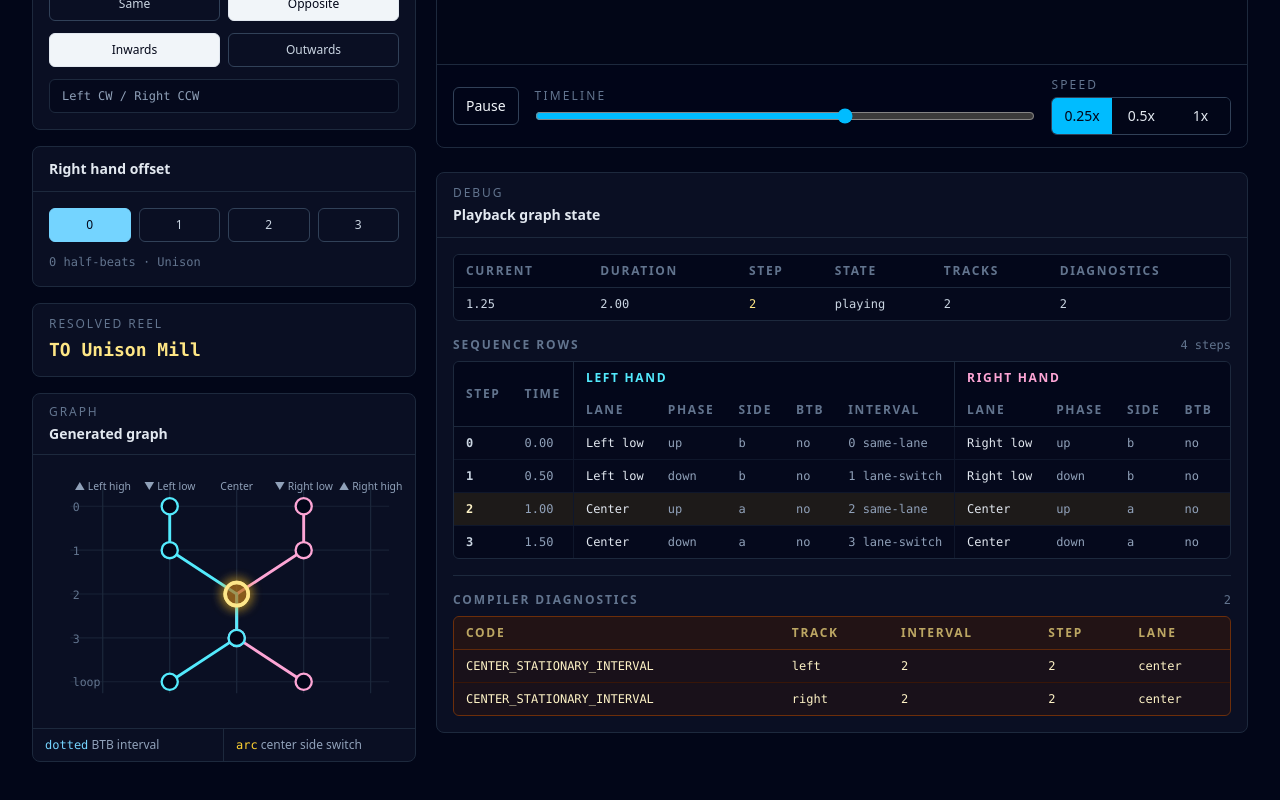
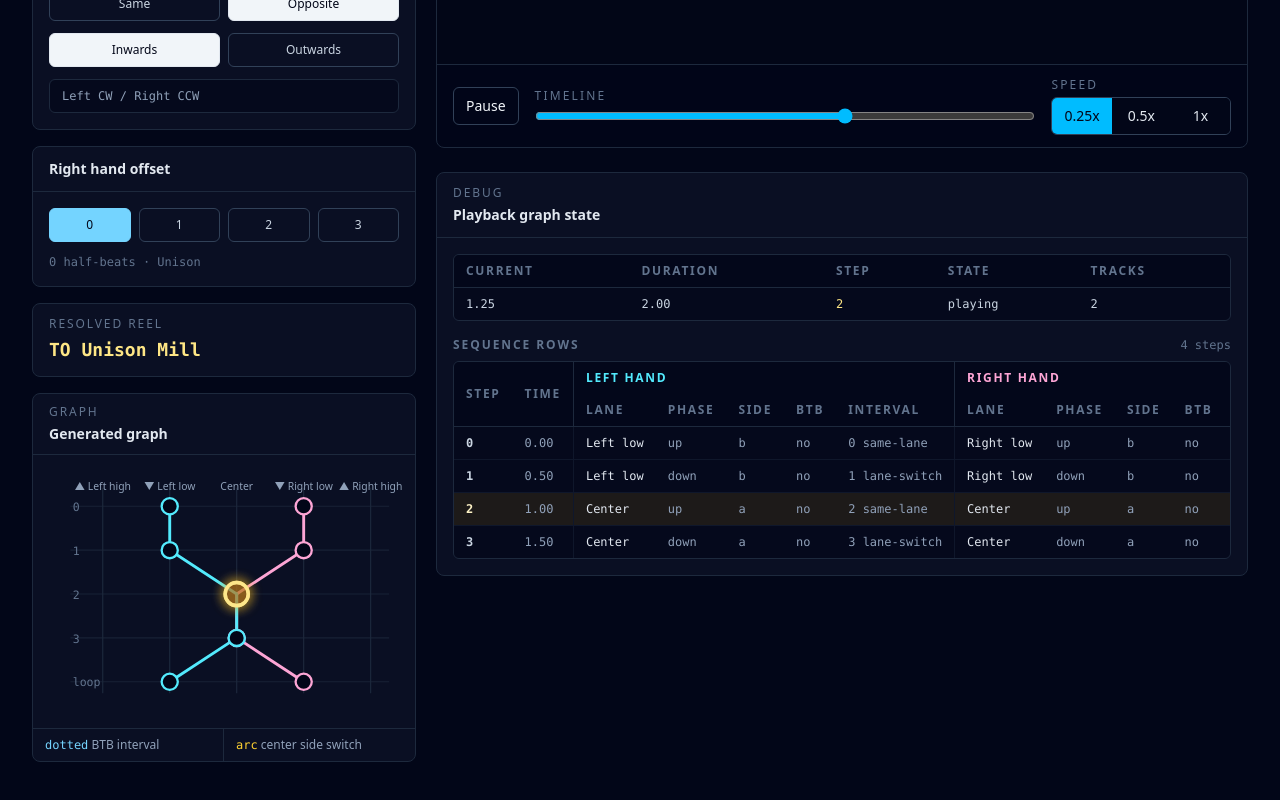
Before and after one commit to Jragon/poi-viz, a Vue app: page /lab/reel-explorer in a window 1280 px wide. Shown: the part 713-1513 px from the top of the page. Built offline with nearby package versions, Linux system fonts and the light colour scheme.

Commit message:
remove compiler diagnostics

```diff
--- a/src/lab/experiments/poi-beat-graph/PoiBeatGraphDebugPanel.vue
+++ b/src/lab/experiments/poi-beat-graph/PoiBeatGraphDebugPanel.vue
@@ -2,7 +2,6 @@
 import { computed } from "vue";
 
 import type { TimeUnit } from "@/engine/types";
-import type { PoiBeatCompileDiagnostic } from "@/lab/experiments/poi-beat-graph/compileBeatGraph";
 import {
   deriveLoopIntervals,
   deriveRowState,
@@ -25,7 +24,6 @@ const props = defineProps<{
   currentTime: TimeUnit;
   duration: TimeUnit;
   isPlaying: boolean;
-  diagnostics: readonly PoiBeatCompileDiagnostic[];
 }>();
 
 interface TrackStepCell {
@@ -104,10 +102,6 @@ function intervalLabel(cell: TrackStepCell): string {
   if (!cell.interval) return "-";
   return `${cell.interval.index} ${cell.interval.kind}`;
 }
-
-function diagnosticKey(diagnostic: PoiBeatCompileDiagnostic): string {
-  return `${diagnostic.code}-${diagnostic.trackId}-${diagnostic.intervalIndex ?? "track"}-${diagnostic.step ?? "none"}-${diagnostic.laneId ?? "none"}`;
-}
 </script>
 
 <template>
@@ -127,7 +121,6 @@ function diagnosticKey(diagnostic: PoiBeatCompileDiagnostic): string {
               <th class="px-3 py-2 font-semibold uppercase tracking-[0.14em]">Step</th>
               <th class="px-3 py-2 font-semibold uppercase tracking-[0.14em]">State</th>
               <th class="px-3 py-2 font-semibold uppercase tracking-[0.14em]">Tracks</th>
-              <th class="px-3 py-2 font-semibold uppercase tracking-[0.14em]">Diagnostics</th>
             </tr>
           </thead>
           <tbody class="bg-slate-950/60 font-mono text-slate-300">
@@ -137,7 +130,6 @@ function diagnosticKey(diagnostic: PoiBeatCompileDiagnostic): string {
               <td class="whitespace-nowrap px-3 py-2 text-amber-200">{{ activeStepLabel }}</td>
               <td class="whitespace-nowrap px-3 py-2">{{ playbackLabel }}</td>
               <td class="whitespace-nowrap px-3 py-2">{{ visibleTracks.length }}</td>
-              <td class="whitespace-nowrap px-3 py-2">{{ diagnostics.length }}</td>
             </tr>
           </tbody>
         </table>
@@ -229,50 +221,6 @@ function diagnosticKey(diagnostic: PoiBeatCompileDiagnostic): string {
           No sequence rows.
         </p>
       </div>
-
-      <div class="grid gap-2 border-t border-slate-800 pt-4">
-        <div class="flex items-center justify-between gap-3">
-          <h3 class="text-xs font-semibold uppercase tracking-[0.16em] text-slate-500">
-            Compiler Diagnostics
-          </h3>
-          <p class="font-mono text-xs text-slate-500">{{ diagnostics.length }}</p>
-        </div>
-
-        <div
-          v-if="diagnostics.length > 0"
-          class="overflow-x-auto rounded-md border border-amber-800/70"
-        >
-          <table class="min-w-full divide-y divide-amber-900/70 text-left text-xs">
-            <thead class="bg-amber-950/40 text-amber-200/70">
-              <tr>
-                <th class="px-3 py-2 font-semibold uppercase tracking-[0.14em]">Code</th>
-                <th class="px-3 py-2 font-semibold uppercase tracking-[0.14em]">Track</th>
-                <th class="px-3 py-2 font-semibold uppercase tracking-[0.14em]">Interval</th>
-                <th class="px-3 py-2 font-semibold uppercase tracking-[0.14em]">Step</th>
-                <th class="px-3 py-2 font-semibold uppercase tracking-[0.14em]">Lane</th>
-              </tr>
-            </thead>
-            <tbody class="divide-y divide-amber-950/70 bg-amber-950/25 font-mono text-amber-100">
-              <tr v-for="diagnostic in diagnostics" :key="diagnosticKey(diagnostic)">
-                <td class="whitespace-nowrap px-3 py-2">{{ diagnostic.code }}</td>
-                <td class="whitespace-nowrap px-3 py-2">{{ diagnostic.trackId }}</td>
-                <td class="whitespace-nowrap px-3 py-2">
-                  {{ diagnostic.intervalIndex ?? "-" }}
-                </td>
-                <td class="whitespace-nowrap px-3 py-2">{{ diagnostic.step ?? "-" }}</td>
-                <td class="whitespace-nowrap px-3 py-2">{{ diagnostic.laneId ?? "-" }}</td>
-              </tr>
-            </tbody>
-          </table>
-        </div>
-
-        <p
-          v-else
-          class="rounded-md border border-slate-800 bg-slate-950/60 px-3 py-2 text-xs text-slate-500"
-        >
-          No compiler diagnostics.
-        </p>
-      </div>
     </div>
   </section>
 </template>
--- a/src/lab/experiments/poi-beat-graph/PoiBeatGraphPage.vue
+++ b/src/lab/experiments/poi-beat-graph/PoiBeatGraphPage.vue
@@ -411,7 +411,6 @@ function phaseButtonClass(track: PoiBeatTrack, phase: PoiBeatPhaseLabel): string
           :current-time="transport.currentTime.value"
           :duration="transport.duration.value"
           :is-playing="transport.isPlaying.value"
-          :diagnostics="compiled.diagnostics"
         />
       </div>
     </section>
--- a/src/lab/experiments/poi-beat-graph/compileBeatGraph.ts
+++ b/src/lab/experiments/poi-beat-graph/compileBeatGraph.ts
@@ -29,10 +29,7 @@ export const DEFAULT_POI_BEAT_COMPILER_OPTIONS: PoiBeatCompilerOptions = {
   handVerticalOffset: 0.35
 };
 
-export type PoiBeatCompileDiagnosticCode =
-  | "EMPTY_TRACK"
-  | "ROW_COUNT_MISMATCH"
-  | "CENTER_STATIONARY_INTERVAL";
+export type PoiBeatCompileDiagnosticCode = "EMPTY_TRACK" | "ROW_COUNT_MISMATCH";
 
 export interface PoiBeatCompileDiagnostic {
   readonly code: PoiBeatCompileDiagnosticCode;
@@ -370,16 +367,6 @@ function compileTrack(
     const startPoint = laneToHandPoint(interval.fromRow.laneId, options);
     const endPoint = laneToHandPoint(interval.toRow.laneId, options);
 
-    if (interval.kind === "same-lane" && interval.fromRow.laneId === "center") {
-      diagnostics.push({
-        code: "CENTER_STATIONARY_INTERVAL",
-        trackId: track.id,
-        intervalIndex: interval.index,
-        step: interval.fromRow.step,
-        laneId: interval.fromRow.laneId
-      });
-    }
-
     segments.push({
       durationUnits: interval.durationUnits,
       planeId: "wall",
--- a/src/lab/experiments/reel-explorer/ReelExplorerPage.vue
+++ b/src/lab/experiments/reel-explorer/ReelExplorerPage.vue
@@ -467,7 +467,6 @@ function visibilityButtonClass(trackId: string): string {
           :current-time="transport.currentTime.value"
           :duration="transport.duration.value"
           :is-playing="transport.isPlaying.value"
-          :diagnostics="compiled.diagnostics"
         />
       </div>
     </section>
```
Also changed, not shown: 1 other file (tests, documents, lock files or other folders).
